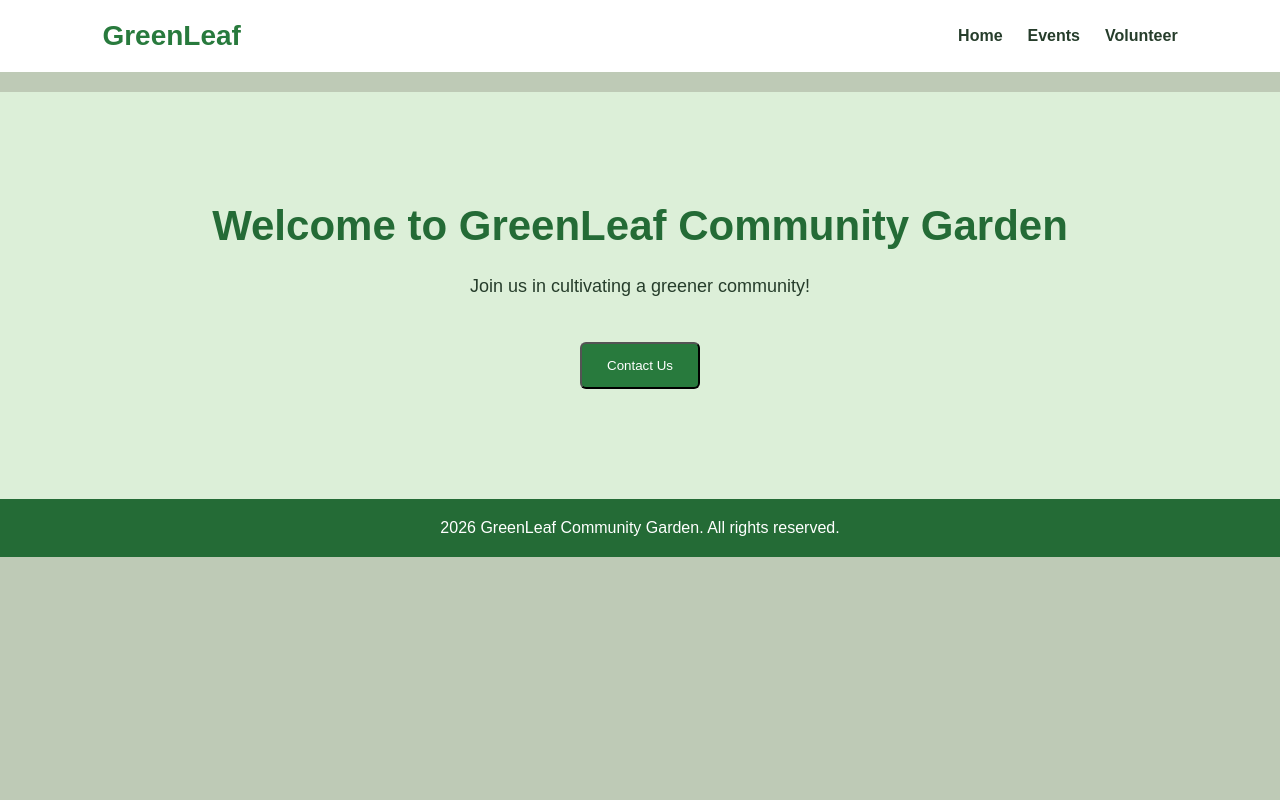
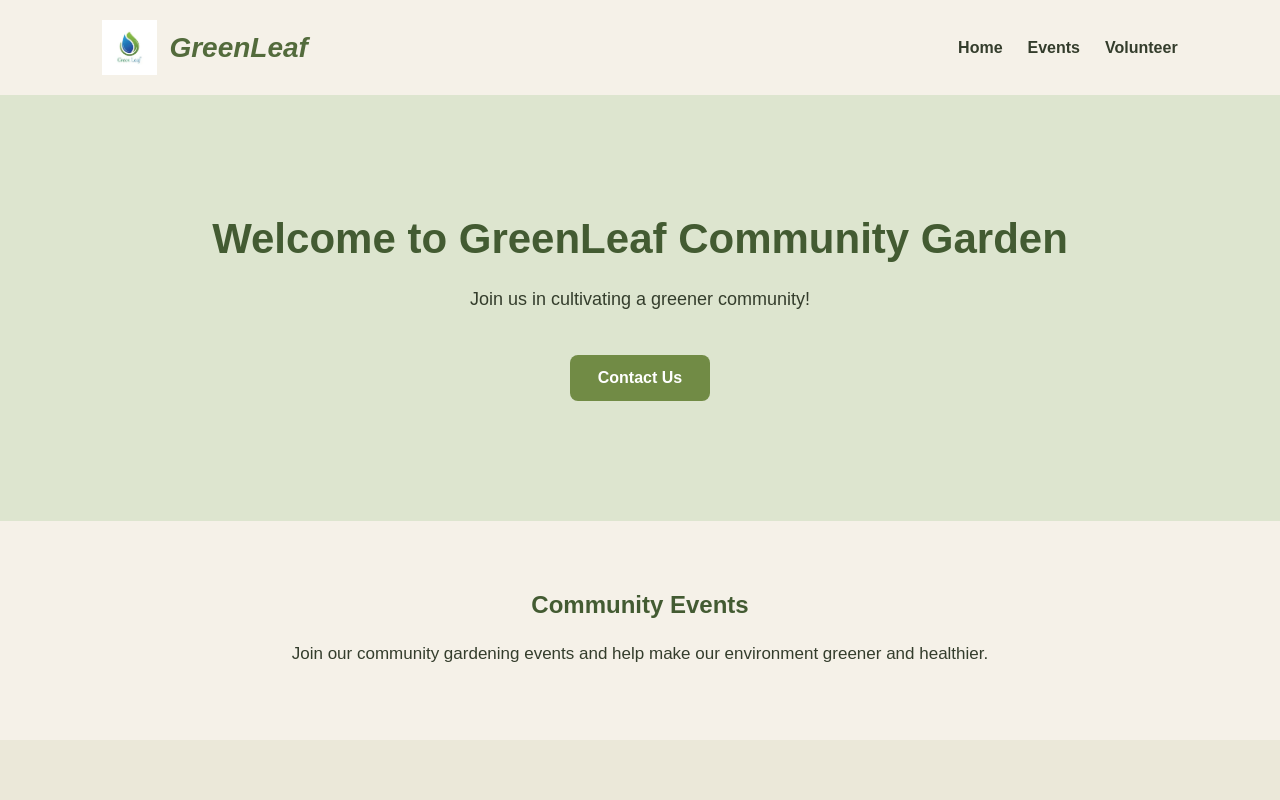
Before and after one commit to HaiderNaeem10/greenleaf-community-Garden-Volunteer-Portal, a React (Create React App) app: page / in a window 1280 px wide. Shown: the top 800 px of the page. Built offline with nearby package versions, Linux system fonts and the light colour scheme.

Commit message:
Update website design and add background image

```diff
--- a/src/App.css
+++ b/src/App.css
@@ -1,4 +1,4 @@
-
+/* General Styling */
 * {
   margin: 0;
   padding: 0;
@@ -7,78 +7,99 @@
 
 body {
   font-family: Arial, sans-serif;
-  background-color: #becab6;
-  color: #263d2b;
+  background-color: #F5F1E8;
+  color: #343D2C;
 }
 
+/* Header */
 .App-header {
   display: flex;
   justify-content: space-between;
   align-items: center;
   padding: 20px 8%;
-  background-color: white;
-  margin-bottom: 20px;
+  background-color: #F5F1E8;
+  box-shadow: 0 2px 8px rgba(52, 61, 44, 0.08);
 }
 
-h2 {
-  color: #287a3d;
-  font-size: 28px;
-  text-align: center;
-  font-family: Arial, Helvetica, sans-serif;
+/* Logo */
+.logo {
+  display: flex;
+  align-items: center;
+  gap: 12px;
 }
 
+.logo img {
+  width: 55px;
+  height: 55px;
+  object-fit: contain;
+}
+
+.logo h2 {
+  color: #536B3C;
+  font-size: 28px;
+}
+
+/* Navigation */
 nav a {
   text-decoration: none;
-  color: #263d2b;
+  color: #343D2C;
   margin-left: 25px;
   font-weight: bold;
+  transition: color 0.3s ease;
 }
 
 nav a:hover {
-  color: #287a3d;
+  color: #718B45;
 }
 
+/* Hero Section */
 .hero {
   text-align: center;
-  padding: 110px 20px;
-  background-color: #dcefd8;
+  padding: 120px 20px;
+  background-color: #DDE5CF;
 }
 
 .hero h1 {
   font-size: 42px;
   margin-bottom: 20px;
-  color: #246b36;
+  color: #435B32;
 }
 
 .hero p {
   font-size: 18px;
   line-height: 1.8;
   margin-bottom: 30px;
+  color: #343D2C;
 }
 
+/* Contact Button */
 .button {
   display: inline-block;
-  background-color: #287a3d;
+  background-color: #718B45;
   color: white;
-  padding: 14px 25px;
+  padding: 14px 28px;
   text-decoration: none;
-  border-radius: 6px;
+  border-radius: 8px;
   margin-top: 10px;
   cursor: pointer;
+  font-weight: bold;
+  transition: background-color 0.3s ease;
 }
 
 .button:hover {
-  background-color: #19552a;
+  background-color: #536B3C;
 }
 
+/* Events Section */
 .info {
   text-align: center;
-  padding: 60px 20px;
+  padding: 70px 20px;
+  background-color: #F5F1E8;
 }
 
 .info h2,
 .volunteer h2 {
-  color: #246b36;
+  color: #435B32;
   margin-bottom: 20px;
 }
 
@@ -86,22 +107,27 @@ nav a:hover {
 .volunteer p {
   line-height: 1.8;
   font-size: 17px;
+  color: #343D2C;
 }
 
+/* Volunteer Section */
 .volunteer {
   text-align: center;
-  padding: 60px 20px;
-  background-color: #e7f2e3;
+  padding: 70px 20px;
+  background-color: #EBE8D9;
 }
 
+/* Footer */
 footer {
   text-align: center;
-  padding: 20px;
-  background-color: #246b36;
+  padding: 25px;
+  background-color: #435B32;
   color: white;
 }
 
+/* Mobile Responsive Design */
 @media (max-width: 600px) {
+
   .App-header {
     flex-direction: column;
     gap: 20px;
@@ -109,9 +135,19 @@ footer {
 
   nav a {
     margin: 0 8px;
+    font-size: 14px;
+  }
+
+  .hero {
+    padding: 80px 20px;
   }
 
   .hero h1 {
     font-size: 30px;
   }
+
+  .hero p {
+    font-size: 16px;
+  }
+
 }
--- a/src/App.js
+++ b/src/App.js
@@ -1,31 +1,54 @@
-
 import React from 'react';
 import './App.css';
 
 function App() {
   return (
     <div className="App">
+
       <header className="App-header">
-        <h2>GreenLeaf </h2>
+
+        <div className="logo">
+          <img src="/leaf.png" alt="GreenLeaf Logo" />
+          <h2><b><i>GreenLeaf</i></b></h2>
+        </div>
+
         <nav>
           <a href="#home">Home</a>
           <a href="#events">Events</a>
           <a href="#volunteer">Volunteer</a>
         </nav>
+
       </header>
 
       <section className="hero" id="home">
         <h1>Welcome to GreenLeaf Community Garden</h1>
+
         <p>Join us in cultivating a greener community!</p>
 
-        <a href="mailto:naeemhaider176@gmail.com">
-          <button className="button">Contact Us</button>
+        <a href="mail:naeemhaider176@gmail.com" className="button">
+          Contact Us
         </a>
+      </section>
+      <section className="info" id="events">
+        <h2>Community Events</h2>
+        <p>
+          Join our community gardening events and help make
+          our environment greener and healthier.
+        </p>
+      </section>
+
+      <section className="volunteer" id="volunteer">
+        <h2>Become a Volunteer</h2>
+        <p>
+          Become a part of GreenLeaf and help us build
+          a beautiful and green community.
+        </p>
       </section>
 
       <footer>
         <p>2026 GreenLeaf Community Garden. All rights reserved.</p>
       </footer>
+
     </div>
   );
 }
```
Also changed, not shown: public/leaf.png (added).
